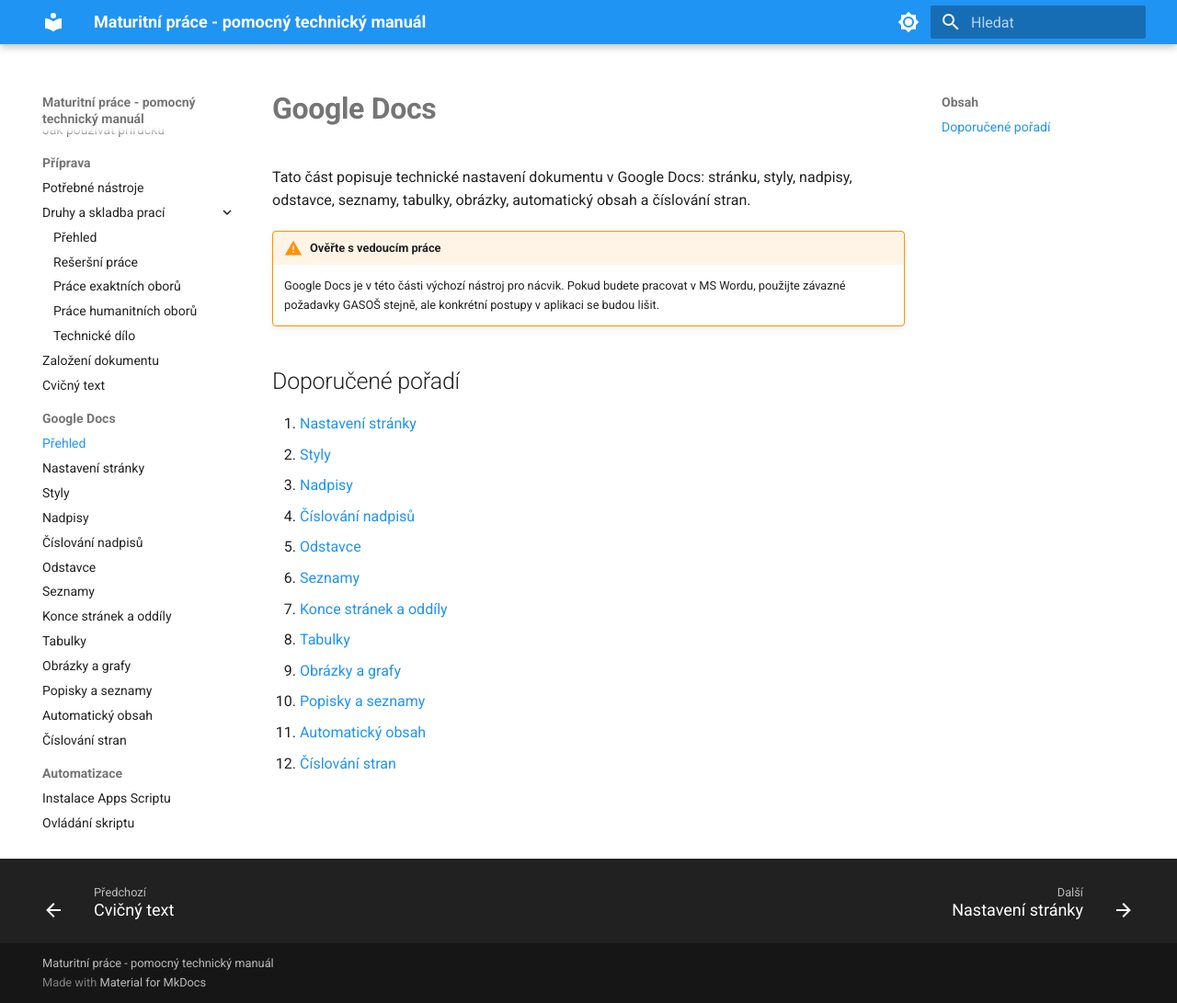
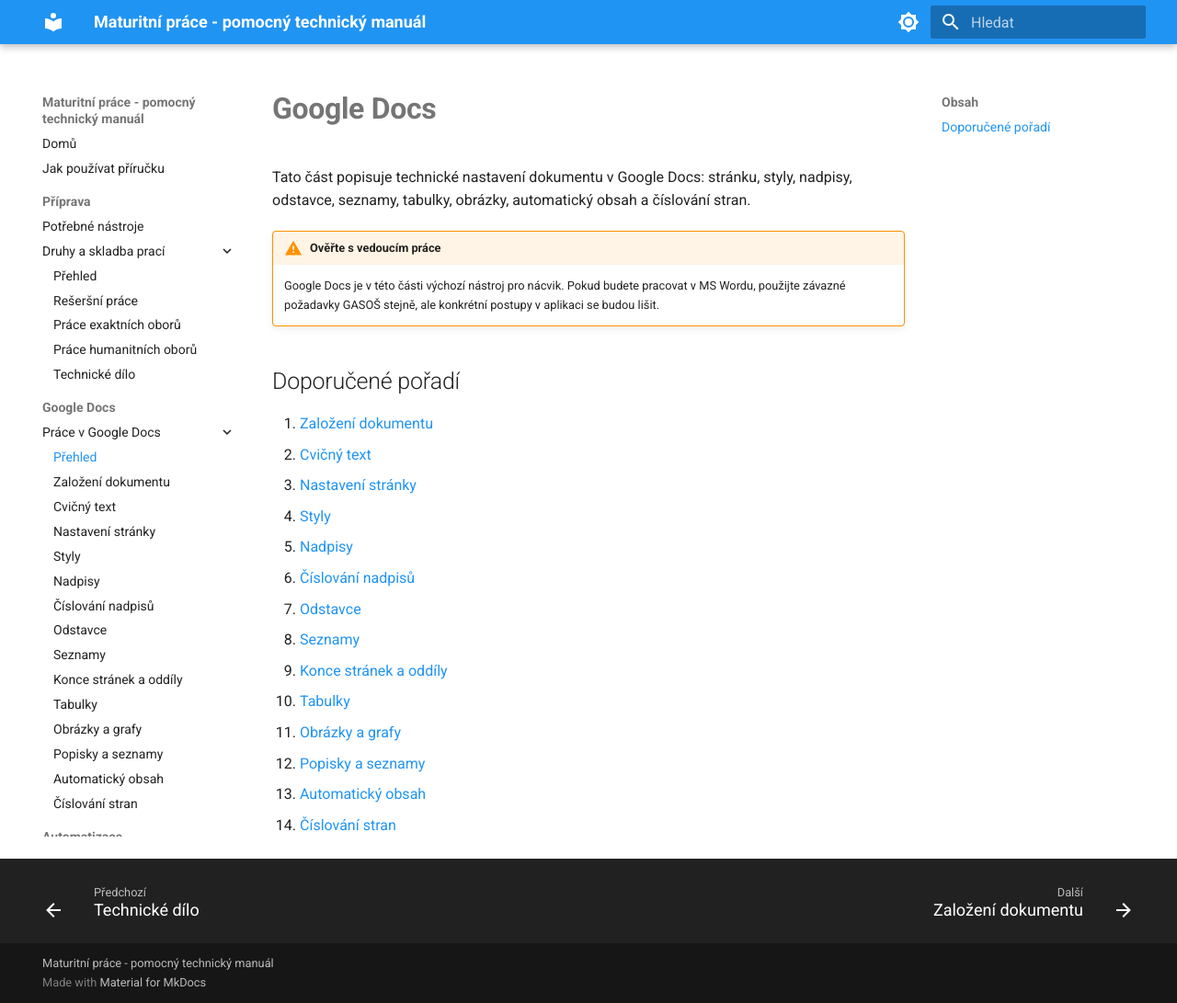
Before and after one commit to faitjaroslav-byte/maturitni_prace, an MkDocs documentation site: the page built from docs/google-docs/index.md, in a window 1280 px wide and 1091 px high. Shown: the whole window at 92% size. Built offline with MkDocs 1.6.1 and Material for MkDocs 9.7.7, drawn with Linux system fonts in a browser that asks for light colours.

Commit message:
Move practice setup into Google Docs section

```diff
--- a/docs/google-docs/index.md
+++ b/docs/google-docs/index.md
@@ -7,15 +7,17 @@
 
 ## Doporučené pořadí
 
-1. [Nastavení stránky](nastaveni-stranky.md)
-2. [Styly](styly.md)
-3. [Nadpisy](nadpisy.md)
-4. [Číslování nadpisů](cislovani-nadpisu.md)
-5. [Odstavce](odstavce.md)
-6. [Seznamy](seznamy.md)
-7. [Konce stránek a oddíly](konce-stranek-a-oddily.md)
-8. [Tabulky](tabulky.md)
-9. [Obrázky a grafy](obrazky-a-grafy.md)
-10. [Popisky a seznamy](popisky-a-seznamy.md)
-11. [Automatický obsah](automaticky-obsah.md)
-12. [Číslování stran](cislovani-stran.md)
+1. [Založení dokumentu](zalozeni-dokumentu.md)
+2. [Cvičný text](cvicny-text.md)
+3. [Nastavení stránky](nastaveni-stranky.md)
+4. [Styly](styly.md)
+5. [Nadpisy](nadpisy.md)
+6. [Číslování nadpisů](cislovani-nadpisu.md)
+7. [Odstavce](odstavce.md)
+8. [Seznamy](seznamy.md)
+9. [Konce stránek a oddíly](konce-stranek-a-oddily.md)
+10. [Tabulky](tabulky.md)
+11. [Obrázky a grafy](obrazky-a-grafy.md)
+12. [Popisky a seznamy](popisky-a-seznamy.md)
+13. [Automatický obsah](automaticky-obsah.md)
+14. [Číslování stran](cislovani-stran.md)
--- a/mkdocs.yml
+++ b/mkdocs.yml
@@ -75,22 +75,23 @@
           - Práce exaktních oborů: priprava/prace-exaktnich-oboru.md
           - Práce humanitních oborů: priprava/prace-humanitnich-oboru.md
           - Technické dílo: priprava/technicke-dilo.md
-      - Založení dokumentu: priprava/zalozeni-dokumentu.md
-      - Cvičný text: priprava/cvicny-text.md
   - Google Docs:
-      - Přehled: google-docs/index.md
-      - Nastavení stránky: google-docs/nastaveni-stranky.md
-      - Styly: google-docs/styly.md
-      - Nadpisy: google-docs/nadpisy.md
-      - Číslování nadpisů: google-docs/cislovani-nadpisu.md
-      - Odstavce: google-docs/odstavce.md
-      - Seznamy: google-docs/seznamy.md
-      - Konce stránek a oddíly: google-docs/konce-stranek-a-oddily.md
-      - Tabulky: google-docs/tabulky.md
-      - Obrázky a grafy: google-docs/obrazky-a-grafy.md
-      - Popisky a seznamy: google-docs/popisky-a-seznamy.md
-      - Automatický obsah: google-docs/automaticky-obsah.md
-      - Číslování stran: google-docs/cislovani-stran.md
+      - Práce v Google Docs:
+          - Přehled: google-docs/index.md
+          - Založení dokumentu: google-docs/zalozeni-dokumentu.md
+          - Cvičný text: google-docs/cvicny-text.md
+          - Nastavení stránky: google-docs/nastaveni-stranky.md
+          - Styly: google-docs/styly.md
+          - Nadpisy: google-docs/nadpisy.md
+          - Číslování nadpisů: google-docs/cislovani-nadpisu.md
+          - Odstavce: google-docs/odstavce.md
+          - Seznamy: google-docs/seznamy.md
+          - Konce stránek a oddíly: google-docs/konce-stranek-a-oddily.md
+          - Tabulky: google-docs/tabulky.md
+          - Obrázky a grafy: google-docs/obrazky-a-grafy.md
+          - Popisky a seznamy: google-docs/popisky-a-seznamy.md
+          - Automatický obsah: google-docs/automaticky-obsah.md
+          - Číslování stran: google-docs/cislovani-stran.md
   - Automatizace:
       - Instalace Apps Scriptu: automatizace/apps-script.md
       - Ovládání skriptu: automatizace/ovladani-skriptu.md
```
Also changed, not shown: docs/jak-pouzivat-prirucku.md (+1 -1 lines), docs/priprava/nastroje.md (+1 -1 lines), docs/google-docs/cvicny-text.md (renamed from docs/priprava/cvicny-text.md), docs/google-docs/zalozeni-dokumentu.md (renamed from docs/priprava/zalozeni-dokumentu.md).
